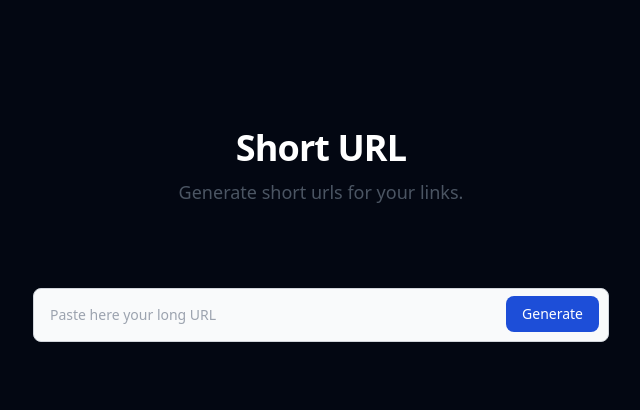
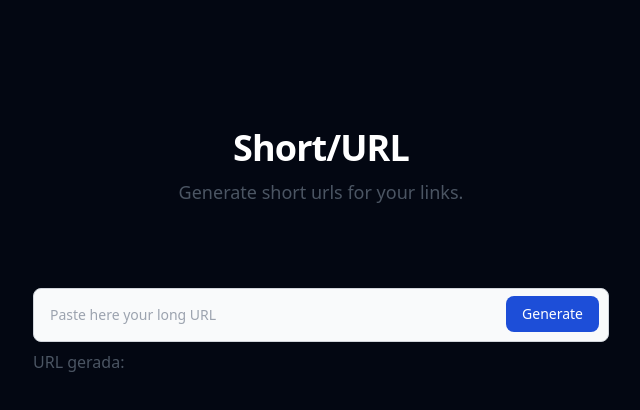
Before and after one commit to thiagocarvalho93/shorten-url, a Nuxt app in the folder frontend/: page / in a window 1280 px wide. Shown: the top 410 px of the page, without its empty margins (319-959 px from the left). Built offline with nearby package versions, Linux system fonts and the light colour scheme.

Commit message:
🏗️ Basic site layout pt2

```diff
--- a/frontend/app.vue
+++ b/frontend/app.vue
@@ -1,15 +1,12 @@
 <template>
   <div class="isolate bg-gray-950 h-screen px-6 py-24 sm:py-32 lg:px-8">
     <div class="mx-auto max-w-2xl text-center">
-      <h2 class="text-3xl font-bold tracking-tight text-white sm:text-4xl">Short URL</h2>
+      <h2 class="text-3xl font-bold tracking-tight text-white sm:text-4xl">Short/URL</h2>
       <p class="mt-2 text-lg leading-8 text-gray-600">Generate short urls for your links.</p>
     </div>
     <form action="#" method="POST" class="mx-auto mt-16 max-w-xl sm:mt-20">
       <div class="grid grid-cols-1 gap-x-8 gap-y-6 sm:grid-cols-2">
         <div class="sm:col-span-2">
-          <label for="search" class="mb-2 text-sm font-medium text-gray-900 sr-only dark:text-white"
-            >Search</label
-          >
           <div class="relative">
             <input
               type="search"
@@ -26,6 +23,7 @@
               Generate
             </button>
           </div>
+          <p class="text-gray-600 mt-2">URL gerada:</p>
         </div>
       </div>
     </form>
--- a/frontend/constants.js
+++ b/frontend/constants.js
@@ -1 +1 @@
-export const API_BASE_URI = "http://localhost:5000/";
+export const API_BASE_URL = "http://localhost:5000/";
--- a/frontend/nuxt.config.ts
+++ b/frontend/nuxt.config.ts
@@ -7,4 +7,9 @@ export default defineNuxtConfig({
       autoprefixer: {},
     },
   },
+  app: {
+    head: {
+      title: "Short/URL",
+    },
+  },
 });
```
